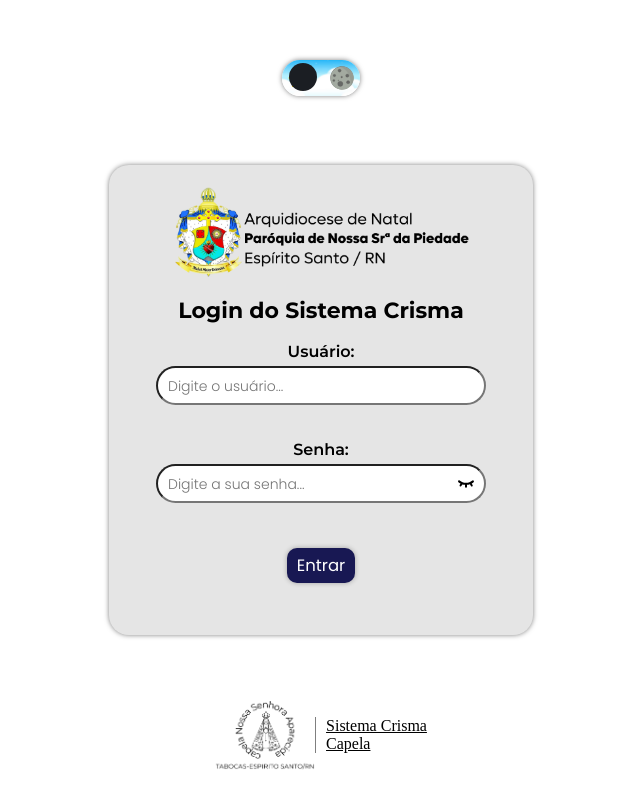
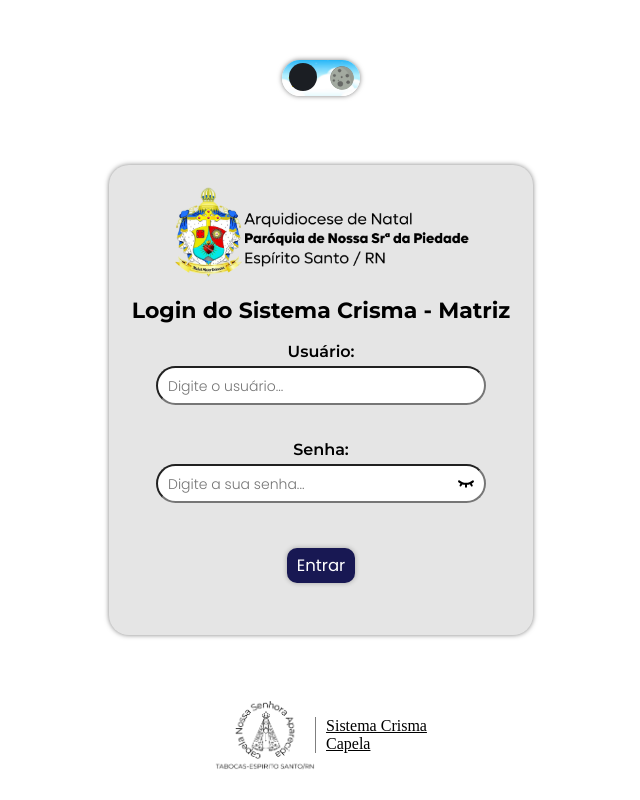
Before and after one commit to aniversariogo/crisma-matriz, a website: page index.html in a window 1280 px wide. Shown: the whole page, without its empty margins (319-959 px from the left). Drawn offline with Linux system fonts and the light colour scheme; a web font is replaced by a local one.

Commit message:
Update index.html

```diff
--- a/index.html
+++ b/index.html
@@ -18,7 +18,7 @@
 
     <img src="/assets/images/logo-paroquia.png" alt="logo-capela" class="logo-capela" id="logoParoquia" style="margin-bottom: -20px;">
 
-    <h2 class="h2-login">Login do Sistema Crisma</h2>
+    <h2 class="h2-login" style="text-align: center;">Login do Sistema <br class="br-mobile"> Crisma - Matriz</h2>
     <form id="loginForm">
       <div class="input-group">
         <label for="username">Usuário:</label>
```
